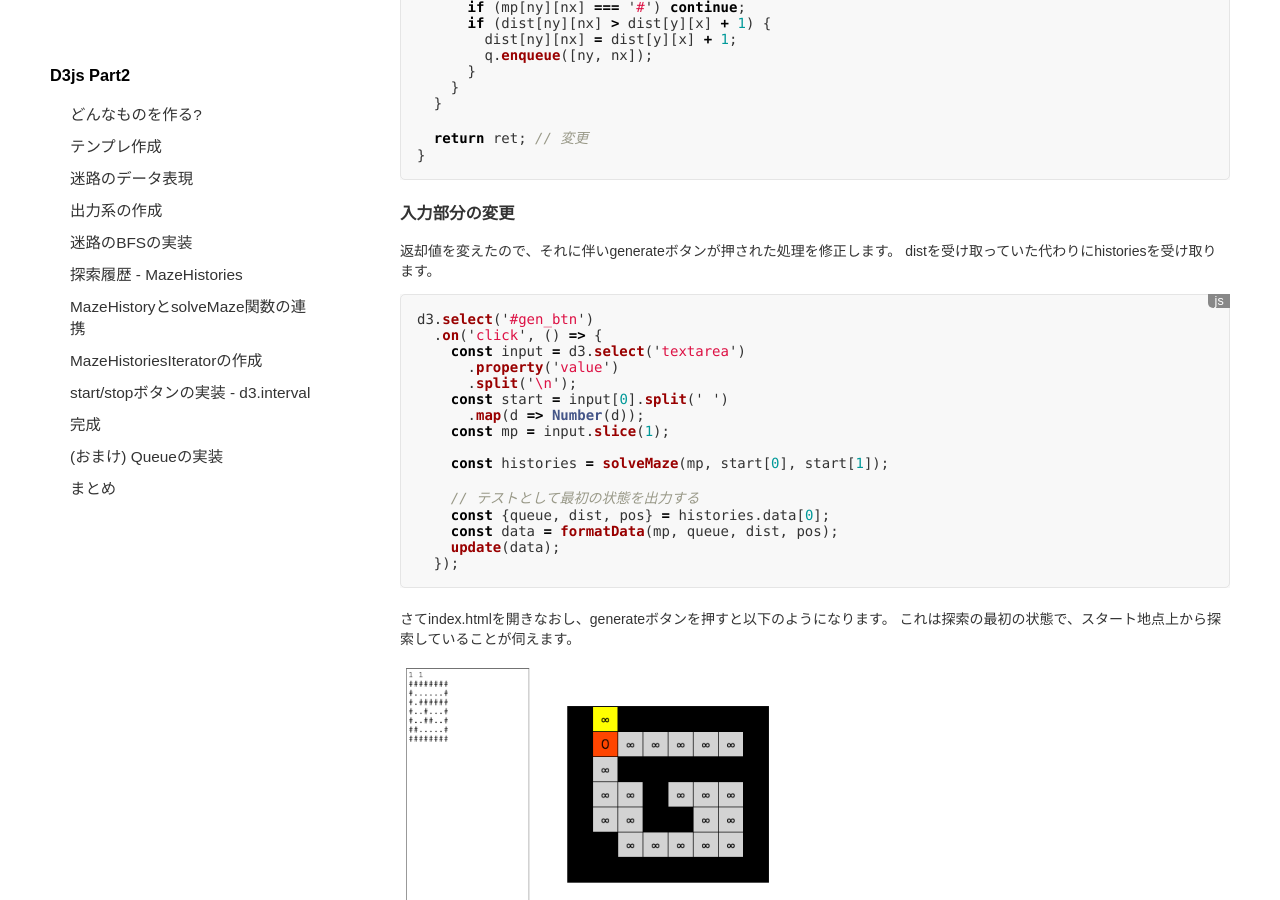
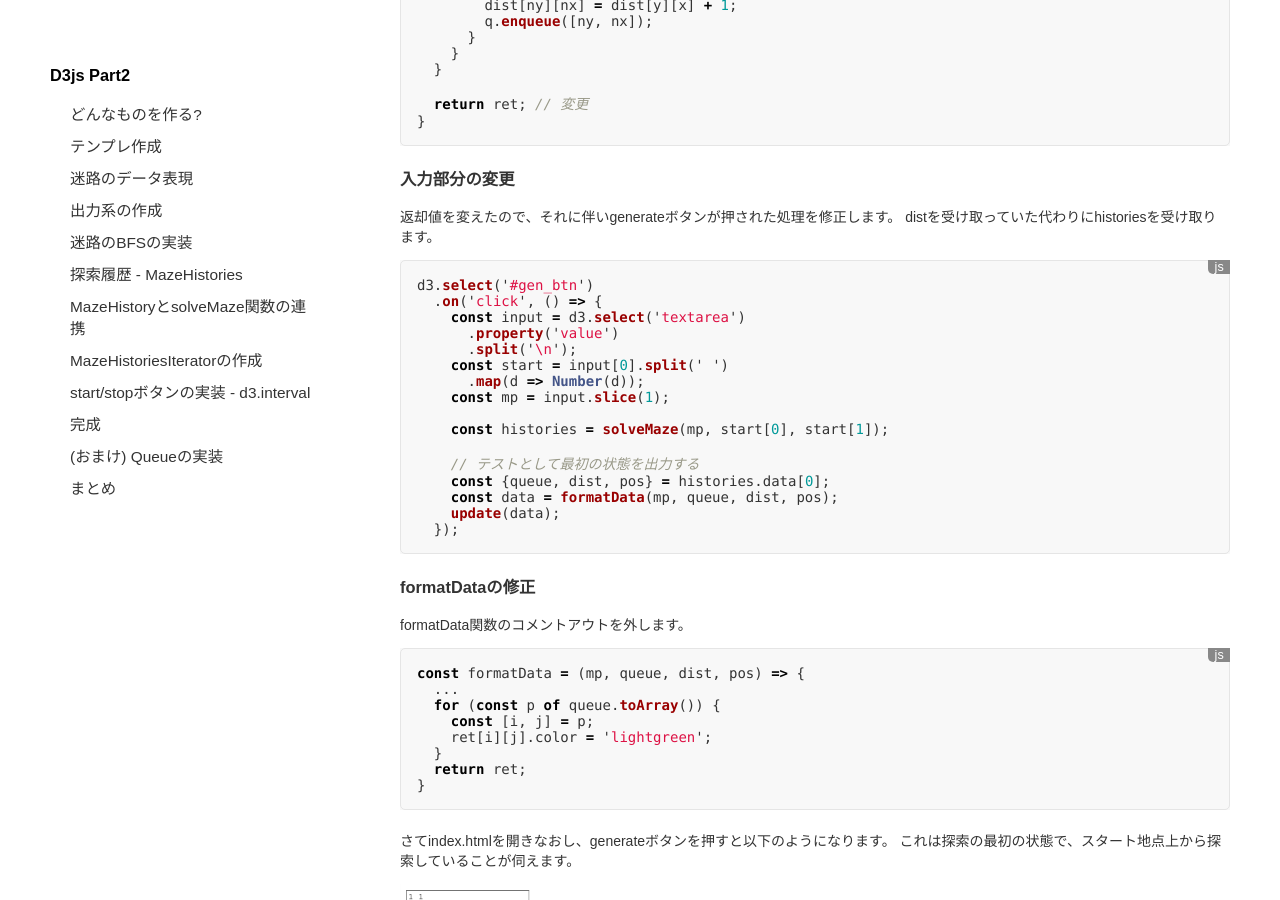
Before and after one commit to bombrary/lectures, a Jekyll site: the page built from d3js/Part02/index.md, in a window 1280 px wide and 900 px high, scrolled down 9565 px. Built offline with Jekyll 4.4.1, drawn with Linux system fonts in a browser that asks for light colours; formulas are drawn with MathJax 3; some of the changed text lies outside the part shown.

Commit message:
Modified expression.

````diff
--- a/d3js/Part02/index.md
+++ b/d3js/Part02/index.md
@@ -22,8 +22,7 @@
 
 ## テンプレ作成
 
-入力部分と出力部分を作ります。
-どんなものを作るかですが、
+入力部分と出力部分を作ります。次の機能を用意しましょう。
 
 - 操作メニューと出力部分に分かれている
 - 操作メニューには以下のものを用意する
@@ -430,6 +427,7 @@
   });
 ```
 
+
 さてこれで実行してみましょう。generateボタンを押すと、スタート地点から各マスへの最短経路長が出力されます。
 素晴らしい。
 
@@ -540,6 +538,21 @@
     const data = formatData(mp, queue, dist, pos);
     update(data);
   });
+```
+
+### formatDataの修正
+
+formatData関数のコメントアウトを外します。
+
+```js
+const formatData = (mp, queue, dist, pos) => {
+  ...
+  for (const p of queue.toArray()) {
+    const [i, j] = p;
+    ret[i][j].color = 'lightgreen';
+  }
+  return ret;
+}
 ```
 
 さてindex.htmlを開きなおし、generateボタンを押すと以下のようになります。
````
Also changed, not shown: other parts of d3js/Part02/index.md (+0 -2 lines).
